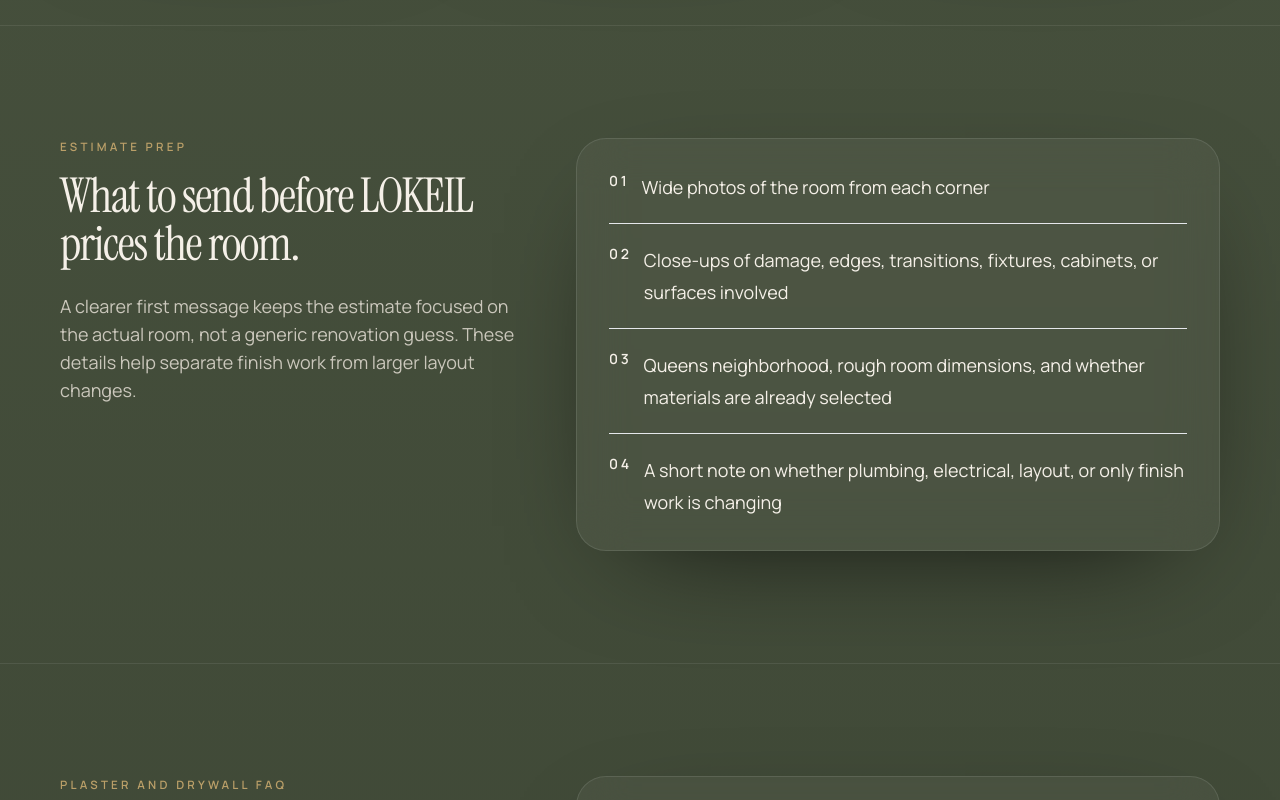
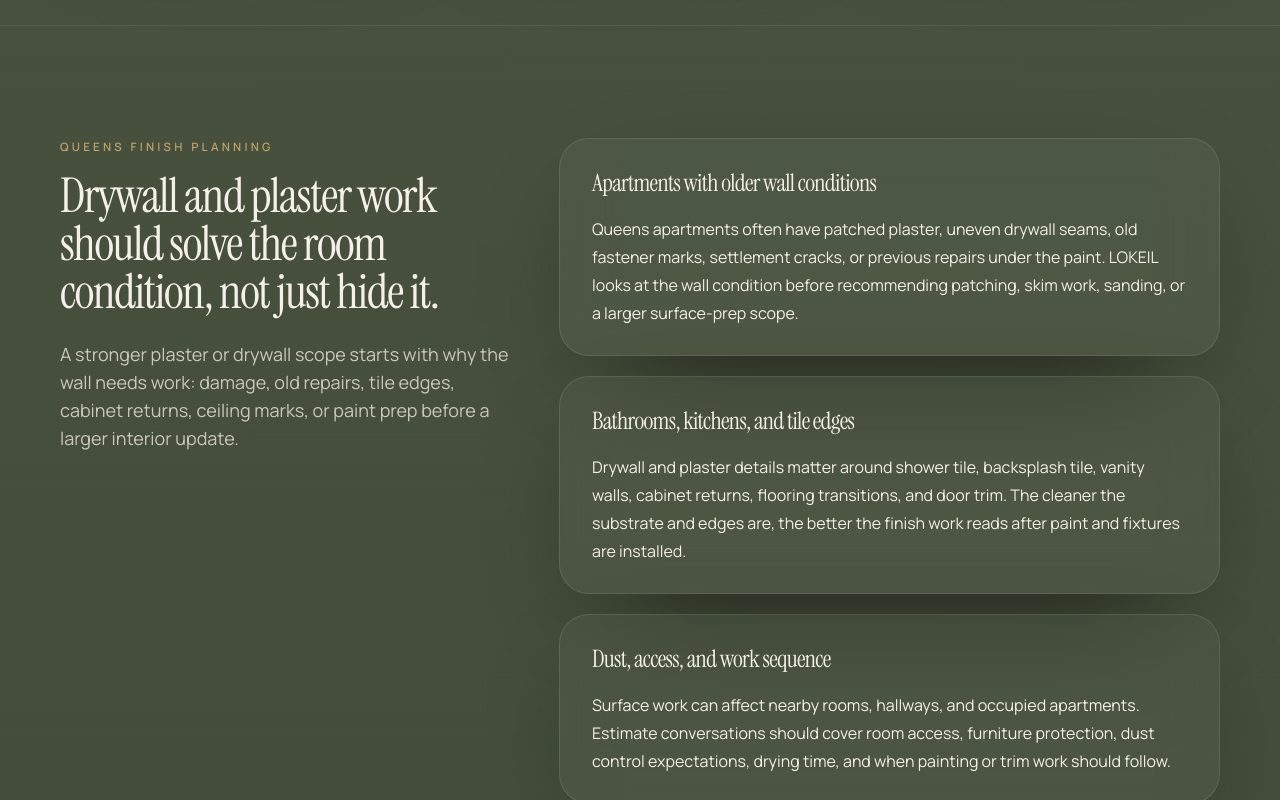
Before and after one commit to donaldlena833-cyber/lokeil-website, a Next.js app: page /plaster-drywall-finishing-queens in a window 1280 px wide. Shown: the part 2180-2980 px from the top of the page. Built offline with nearby package versions, Linux system fonts and the light colour scheme.

Commit message:
Strengthen Lokeil remaining service pages

```diff
--- a/app/cabinet-installation-queens/page.tsx
+++ b/app/cabinet-installation-queens/page.tsx
@@ -7,9 +7,9 @@
 import { buildPageMetadata } from '../seo';
 
 export const metadata: Metadata = buildPageMetadata({
-  title: 'Cabinet Installation Queens',
+  title: 'Cabinet Installation Queens | Kitchen and Bathroom Cabinets',
   description:
-    'Cabinet installation in Queens for kitchens, bathrooms, storage areas, and interior remodeling projects with finish-focused detail from LOKEIL Renovation in Ridgewood.',
+    'Cabinet installation in Queens for kitchens, bathrooms, storage areas, appliance clearances, trim, and interior remodeling projects from LOKEIL Renovation.',
   path: '/cabinet-installation-queens',
 });
 
@@ -35,6 +35,24 @@
     title: 'Coordinate backsplash and paint',
     body:
       'Cabinets rarely stand alone. Backsplash tile, plaster repair, flooring transitions, paint, hardware, and trim should be planned before final placement closes the room.',
+  },
+] as const;
+
+const cabinetPlanning = [
+  {
+    title: 'Kitchen cabinet fit and clearances',
+    body:
+      'Cabinet installation should account for appliance openings, sink and plumbing locations, countertop expectations, backsplash edges, door swings, filler strips, toe kicks, and how level the walls and floors actually are.',
+  },
+  {
+    title: 'Bathroom vanities and storage',
+    body:
+      'Bathroom cabinet work often touches tile, flooring, mirror placement, lighting, wall repair, paint, and plumbing access. Planning those details together helps avoid awkward gaps around the vanity or storage area.',
+  },
+  {
+    title: 'Finish details after the boxes are set',
+    body:
+      'The room is not finished when the cabinet boxes are simply placed. Trim, hardware, caulk lines, wall touch-ups, paint edges, and adjacent flooring or tile transitions decide whether the installation looks complete.',
   },
 ] as const;
 
@@ -186,6 +204,29 @@
           </div>
         </section>
 
+        <section className="section-rule section-space">
+          <div className="site-shell grid gap-10 lg:grid-cols-[0.82fr_1.18fr]">
+            <div data-reveal="fade-up">
+              <p className="eyebrow">Cabinet planning</p>
+              <h2 className="section-title mt-4">Good cabinet work depends on the room around it.</h2>
+              <p className="lead mt-6">
+                For Queens kitchens, bathrooms, and storage areas, the cabinet estimate should
+                cover the cabinet plan, wall and floor conditions, clearances, hardware, and
+                the finish details that surround the installation.
+              </p>
+            </div>
+
+            <div className="grid gap-5">
+              {cabinetPlanning.map((detail, index) => (
+                <article key={detail.title} className="surface px-6 py-7 sm:px-8" data-reveal="fade-up" data-delay={String(index + 1)}>
+                  <h3 className="text-2xl text-olive-50">{detail.title}</h3>
+                  <p className="mt-4 text-base leading-7 text-olive-100/72">{detail.body}</p>
+                </article>
+              ))}
+            </div>
+          </div>
+        </section>
+
         <EstimatePrepChecklist />
 
         <section className="section-rule section-space">
--- a/app/interior-painting-queens/page.tsx
+++ b/app/interior-painting-queens/page.tsx
@@ -7,9 +7,9 @@
 import { buildPageMetadata } from '../seo';
 
 export const metadata: Metadata = buildPageMetadata({
-  title: 'Interior Painting Queens',
+  title: 'Interior Painting Queens | Apartment and Remodel Painting',
   description:
-    'Interior painting in Queens for apartments, bathrooms, kitchens, and remodeling finish work from LOKEIL Renovation in Ridgewood.',
+    'Interior painting in Queens for apartments, bathrooms, kitchens, wall prep, trim, and remodeling finish work from LOKEIL Renovation in Ridgewood.',
   path: '/interior-painting-queens',
 });
 
@@ -35,6 +35,24 @@
     title: 'Sequence around the remodel',
     body:
       'Paint should land at the right point in the project, after messy surface work and before the final trim, door, cabinet, or fixture details are fully closed out.',
+  },
+] as const;
+
+const paintingPlanning = [
+  {
+    title: 'Wall prep before color',
+    body:
+      'Paint does not fix uneven walls by itself. Before the finish coat, LOKEIL can discuss patching, sanding, plaster or drywall finishing, caulk lines, nail pops, and old repair areas that will show through new paint.',
+  },
+  {
+    title: 'Room-by-room finish choices',
+    body:
+      'Bathrooms, kitchens, bedrooms, hallways, and living rooms wear differently. Moisture, cleaning needs, natural light, children, pets, and rental turnover can all change which paint finish makes practical sense.',
+  },
+  {
+    title: 'Painting inside a remodel sequence',
+    body:
+      'Interior painting usually works best after dusty wall work and before final hardware or detail touch-ups. If the room also includes tile, flooring, cabinets, doors, or trim, the estimate should place paint in the right part of the schedule.',
   },
 ] as const;
 
@@ -185,6 +203,29 @@
           </div>
         </section>
 
+        <section className="section-rule section-space">
+          <div className="site-shell grid gap-10 lg:grid-cols-[0.82fr_1.18fr]">
+            <div data-reveal="fade-up">
+              <p className="eyebrow">Queens painting scope</p>
+              <h2 className="section-title mt-4">A useful painting estimate separates color, prep, and finish details.</h2>
+              <p className="lead mt-6">
+                For Queens apartments and remodels, the painting conversation should cover the
+                existing wall condition, what rooms are active, which surfaces need repair,
+                and how paint connects to the rest of the project.
+              </p>
+            </div>
+
+            <div className="grid gap-5">
+              {paintingPlanning.map((detail, index) => (
+                <article key={detail.title} className="surface px-6 py-7 sm:px-8" data-reveal="fade-up" data-delay={String(index + 1)}>
+                  <h3 className="text-2xl text-olive-50">{detail.title}</h3>
+                  <p className="mt-4 text-base leading-7 text-olive-100/72">{detail.body}</p>
+                </article>
+              ))}
+            </div>
+          </div>
+        </section>
+
         <EstimatePrepChecklist />
 
         <section className="section-rule section-space">
--- a/app/plaster-drywall-finishing-queens/page.tsx
+++ b/app/plaster-drywall-finishing-queens/page.tsx
@@ -7,9 +7,9 @@
 import { buildPageMetadata } from '../seo';
 
 export const metadata: Metadata = buildPageMetadata({
-  title: 'Plaster and Drywall Finishing Queens',
+  title: 'Plaster and Drywall Finishing Queens | Wall Repair and Skim Work',
   description:
-    'Plaster and drywall finishing in Queens for wall repair, skim work, paint prep, apartments, bathrooms, kitchens, and interior remodels from LOKEIL Renovation.',
+    'Plaster and drywall finishing in Queens for wall repair, skim work, sanding, paint prep, bathrooms, kitchens, and apartment remodels from LOKEIL Renovation.',
   path: '/plaster-drywall-finishing-queens',
 });
 
@@ -35,6 +35,24 @@
     title: 'Coordinate with the room',
     body:
       'The best surface work connects to the full remodel: tile edges, flooring transitions, cabinet lines, bathroom walls, kitchen backsplashes, and paint finish.',
+  },
+] as const;
+
+const finishPlanning = [
+  {
+    title: 'Apartments with older wall conditions',
+    body:
+      'Queens apartments often have patched plaster, uneven drywall seams, old fastener marks, settlement cracks, or previous repairs under the paint. LOKEIL looks at the wall condition before recommending patching, skim work, sanding, or a larger surface-prep scope.',
+  },
+  {
+    title: 'Bathrooms, kitchens, and tile edges',
+    body:
+      'Drywall and plaster details matter around shower tile, backsplash tile, vanity walls, cabinet returns, flooring transitions, and door trim. The cleaner the substrate and edges are, the better the finish work reads after paint and fixtures are installed.',
+  },
+  {
+    title: 'Dust, access, and work sequence',
+    body:
+      'Surface work can affect nearby rooms, hallways, and occupied apartments. Estimate conversations should cover room access, furniture protection, dust control expectations, drying time, and when painting or trim work should follow.',
   },
 ] as const;
 
@@ -185,6 +203,29 @@
           </div>
         </section>
 
+        <section className="section-rule section-space">
+          <div className="site-shell grid gap-10 lg:grid-cols-[0.82fr_1.18fr]">
+            <div data-reveal="fade-up">
+              <p className="eyebrow">Queens finish planning</p>
+              <h2 className="section-title mt-4">Drywall and plaster work should solve the room condition, not just hide it.</h2>
+              <p className="lead mt-6">
+                A stronger plaster or drywall scope starts with why the wall needs work:
+                damage, old repairs, tile edges, cabinet returns, ceiling marks, or paint
+                prep before a larger interior update.
+              </p>
+            </div>
+
+            <div className="grid gap-5">
+              {finishPlanning.map((detail, index) => (
+                <article key={detail.title} className="surface px-6 py-7 sm:px-8" data-reveal="fade-up" data-delay={String(index + 1)}>
+                  <h3 className="text-2xl text-olive-50">{detail.title}</h3>
+                  <p className="mt-4 text-base leading-7 text-olive-100/72">{detail.body}</p>
+                </article>
+              ))}
+            </div>
+          </div>
+        </section>
+
         <EstimatePrepChecklist />
 
         <section className="section-rule section-space">
--- a/app/sitemap.ts
+++ b/app/sitemap.ts
@@ -11,9 +11,9 @@
   { path: '/kitchen-remodeling-queens', priority: 0.88, changeFrequency: 'monthly' as const, lastModified: '2026-06-12' },
   { path: '/tile-installation-queens', priority: 0.86, changeFrequency: 'monthly' as const, lastModified: '2026-06-12' },
   { path: '/flooring-installation-queens', priority: 0.85, changeFrequency: 'monthly' as const, lastModified: '2026-06-12' },
-  { path: '/plaster-drywall-finishing-queens', priority: 0.84, changeFrequency: 'monthly' as const, lastModified: '2026-05-10' },
-  { path: '/interior-painting-queens', priority: 0.84, changeFrequency: 'monthly' as const, lastModified: '2026-05-10' },
-  { path: '/cabinet-installation-queens', priority: 0.84, changeFrequency: 'monthly' as const, lastModified: '2026-05-26' },
+  { path: '/plaster-drywall-finishing-queens', priority: 0.84, changeFrequency: 'monthly' as const, lastModified: '2026-06-12' },
+  { path: '/interior-painting-queens', priority: 0.84, changeFrequency: 'monthly' as const, lastModified: '2026-06-12' },
+  { path: '/cabinet-installation-queens', priority: 0.84, changeFrequency: 'monthly' as const, lastModified: '2026-06-12' },
   { path: '/blog', priority: 0.8, changeFrequency: 'weekly' as const, lastModified: '2026-06-12' },
   ...blogPosts.filter((post) => !post.slug.match(/^bathroom-remodeling-(astoria|jackson-heights|long-island-city|ridgewood|sunnyside|woodside)-nyc-planning-guide$/)).map((post) => ({
     path: `/blog/${post.slug}`,
```
